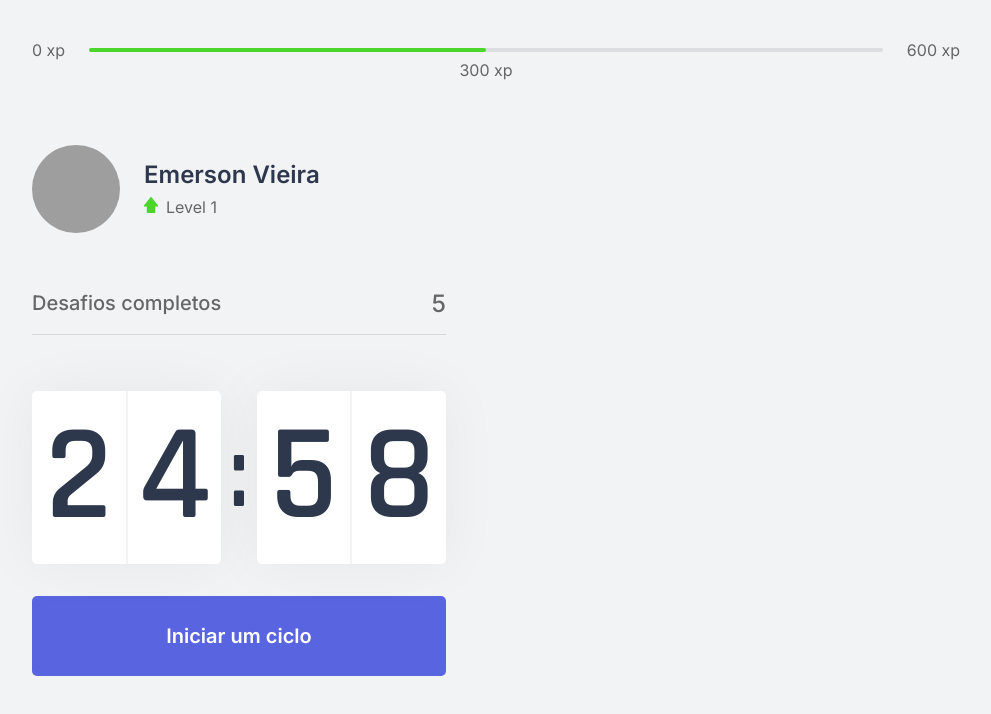
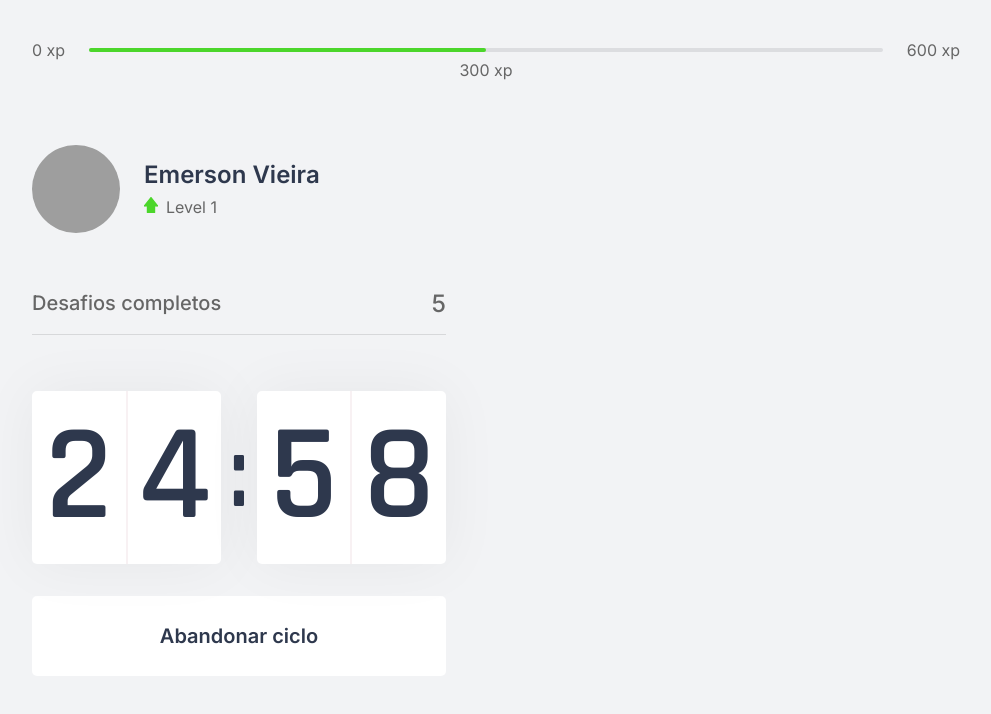
Before and after one commit to emevieira123/NLW-04-ReactJS, a Next.js app: page / in a window 1280 px wide. Both pictures are taken after a click on the button "Iniciar um ciclo". Shown: the top 714 px of the page, without its empty margins (144-1135 px from the left). Built offline with nearby package versions, Linux system fonts and the light colour scheme; grey boxes are pictures that could not be loaded.

Commit message:
Finalizacao da funcionalidade do botao

```diff
--- a/src/componentes/Countdown.tsx
+++ b/src/componentes/Countdown.tsx
@@ -1,9 +1,12 @@
 import { useState, useEffect } from 'react';
 import styles from '../styles/componentes/Countdown.module.css';
 
+let countdownTimeout: NodeJS.Timeout;
+
 export function Countdown() {
   const [time, setTime] = useState(25 * 60);
-  const [active, setActive] = useState(false);
+  const [isActive, setIsActive] = useState(false);
+  const [hasFinished, setHasFinished] = useState(false);
 
   const minutes = Math.floor(time / 60);
   const seconds = time % 60;
@@ -12,16 +15,26 @@
   const [secondLeft, secondRight] = String(seconds).padStart(2, '0').split('');
 
   function startCountdown() {
-    setActive(true);
+    setIsActive(true);
+  }
+
+  function resetCountdown() {
+    clearTimeout(countdownTimeout);
+    setIsActive(false);
+    setTime(25 * 60);
   }
 
   useEffect(() => {
-    if (active && time > 0) {
-      setTimeout(() => {
+    if (isActive && time > 0) {
+      countdownTimeout = setTimeout(() => {
         setTime(time - 1);
       }, 1000)
     }
-  }, [active, time])
+    else if (isActive && time == 0) {
+      setHasFinished(true);
+      setIsActive(false);
+    }
+  }, [isActive, time])
 
   return (
     <div>
@@ -37,6 +50,24 @@
         </div>
       </div>
 
+      { hasFinished ? (
+        <button
+          disabled
+          className={styles.countdownButton}
+        >
+          Ciclo encerrado
+        </button>
+      ) : (
+          <>
+            {isActive ? (
+              <button
+                type="button"
+                className={`${styles.countdownButton} ${styles.countdownButtonActive}`}
+                onClick={resetCountdown}
+              >
+                Abandonar ciclo
+              </button>
+            ) : (
                 <button
                   type="button"
                   className={styles.countdownButton}
@@ -44,6 +75,9 @@
                 >
                   Iniciar um ciclo
                 </button>
+              )}
+          </>
+        )}
     </div>
   );
 }
--- a/src/styles/componentes/Countdown.module.css
+++ b/src/styles/componentes/Countdown.module.css
@@ -66,7 +66,26 @@
   transition: background-color 0.2s;
 }
 
-.countdownButton:hover
+.countdownButton:not(:disabled):hover
 {
   background: var(--blue-dark);
 }
+
+.countdownButtonActive
+{
+  background: var(--white);
+  color: var(--title);
+}
+
+.countdownButtonActive:not(:disabled):hover
+{
+  background: var(--red);
+  color: var(--white);
+}
+
+.countdownButton:disabled
+{
+  background: var(--white);
+  color: var(--text);
+  cursor: not-allowed;
+}
```
Lines whose indentation alone changed are shown as unchanged.
